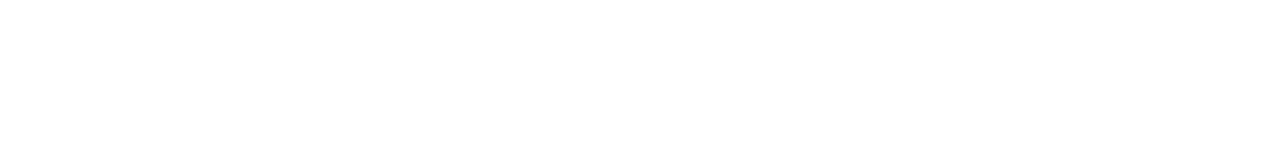
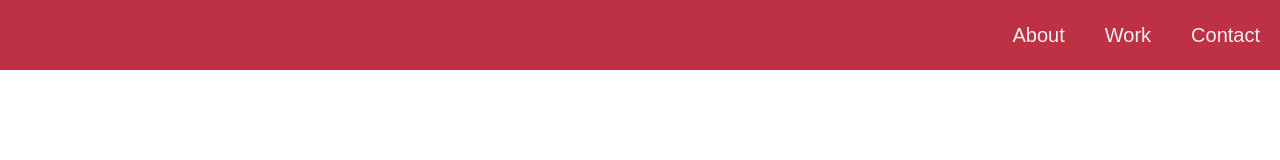
Before and after one commit to CodeVee/fcc-portfolio, a plain HTML site: page index.html in a window 1280 px wide. Drawn offline with nearby package versions, Linux system fonts and the light colour scheme.

Commit message:
added navbar

```diff
--- a/index.html
+++ b/index.html
@@ -8,7 +8,11 @@
 </head>
 <body>
     <nav id="navbar">
-
+        <div class="container">
+            <a href="#About">About</a>
+            <a href="#Work">Work</a>
+            <a href="#Contact">Contact</a>
+        </div>
     </nav>
     <script
   src="https://code.jquery.com/jquery-3.3.1.min.js"
--- a/style.css
+++ b/style.css
@@ -1,3 +1,10 @@
+:root {
+    --primary-color: #303841;
+    --secondary-color: #be3144;
+    --tetiary-color: #45567d;
+    --light-color: #f0f0f0;
+}
+
 * {
     margin: 0;
     padding: 0;
@@ -22,3 +29,28 @@ p {
     margin: 1.5rem 0;
     font-size: 1.5rem;
 }
+
+.container {
+    max-width: 128rem;
+    margin: 0 auto;
+}
+
+#navbar {
+    height: 7rem;
+    background-color: var(--secondary-color);
+}
+
+#navbar .container {
+    display: flex;
+    justify-content: flex-end;
+}
+
+#navbar a {
+    color: var(--light-color);
+    font-size: 2rem;
+    padding: 2rem;
+}
+
+#navbar a:hover {
+    background-color: var(--tetiary-color);
+}
```
